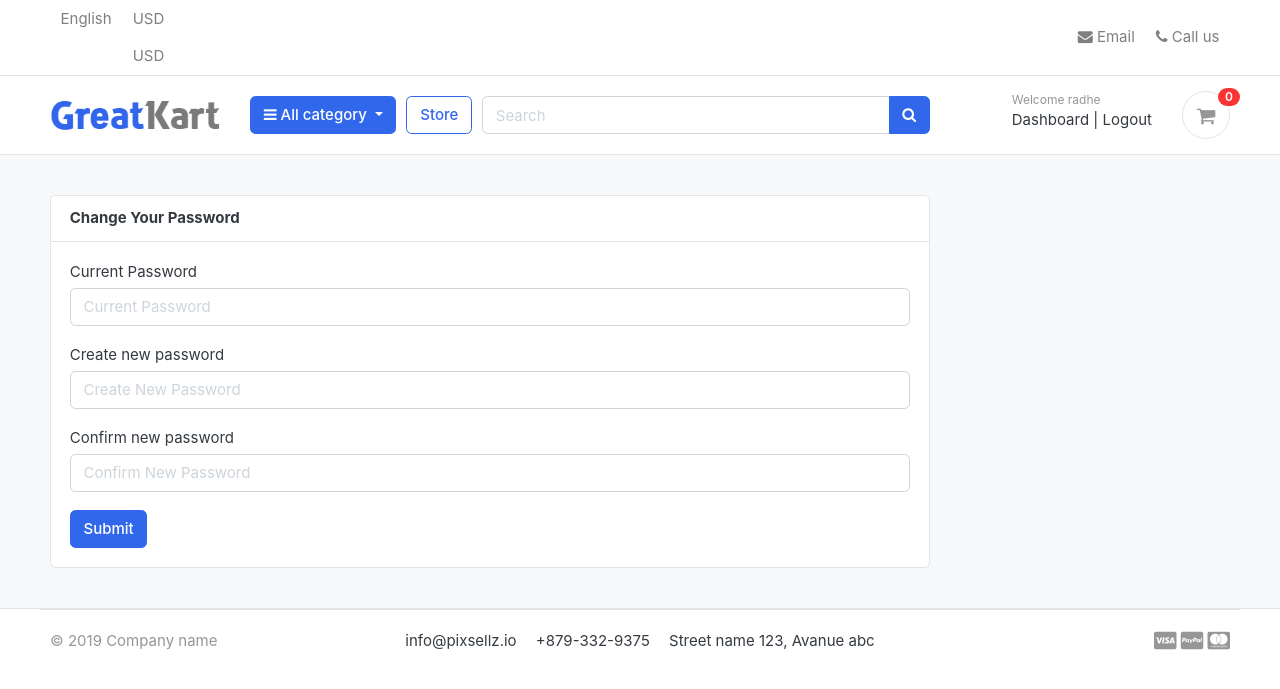
After one commit to ProgramerSalar/cart, a Django app: page /accounts/change_password/ in a window 1280 px wide. The commit adds this page. Shown: the top 689 px of the page. Run offline with Django 3.2, Linux system fonts and the light colour scheme; a user stored in the database is signed in; data comes from the database, SQL or seed files in the repository; both versions use the stored data as it was after the commit; some libraries are stand-ins or nearby versions; some web fonts are replaced.

Commit message:
change Password

```diff
--- a/accounts/urls.py
+++ b/accounts/urls.py
@@ -13,4 +13,5 @@ urlpatterns = [
     path('resetpassword_validate/<uidb64>/<token>/', views.resetpassword_validate, name='resetpassword_validate'),
     path('my_orders/' , views.my_orders , name='my_orders'),
     path('edit_profile/' , views.edit_profile , name='edit_profile'),
+    path('change_password/' , views.change_password , name='change_password'),
 ]
--- a/accounts/views.py
+++ b/accounts/views.py
@@ -230,7 +230,7 @@ def resetPassword(request):
     else:
         return render(request , 'accounts/resetPassword.html')
 
-
+@login_required(login_url='login')
 def my_orders(request):
     orders = Order.objects.filter(user = request.user , is_ordered=True).order_by('-created_at')
     context = {
@@ -238,7 +238,7 @@ def my_orders(request):
     }
     return render(request , 'accounts/my_orders.html' , context)
 
-
+@login_required(login_url='login')
 def edit_profile(request):
     userprofile = get_object_or_404(UserProfile, user=request.user)
     if request.method == 'POST':
@@ -260,3 +260,32 @@ def edit_profile(request):
 
     }
     return render(request, 'accounts/edit_profile.html', context)
+
+
+
+@login_required(login_url='login')
+def change_password(request):
+    if request.method == 'POST':
+        current_password = request.POST['current_password']
+        new_password = request.POST['new_password']
+        confirm_password = request.POST['confirm_password']
+
+        user = Account.objects.get(username__exact = request.user.username)
+
+        if new_password == confirm_password:
+            success = user.check_password(current_password)
+            if success:
+                user.set_password(new_password)
+                user.save()
+                # auth.logout(request)
+                messages.success(request , 'Password updated successfully.')
+                return redirect('change_password')
+            else:
+                messages.error(request , 'Please enter valid current Password')
+                return redirect('change_password')
+
+        else:
+            messages.error(request , 'Password Does not match !')
+            return redirect('change_password')
+
+    return render(request , 'accounts/change_password.html')
--- a/greatcart/settings.py
+++ b/greatcart/settings.py
@@ -140,6 +140,8 @@ MEDIA_URL = '/media/'
 MEDIA_ROOT = BASE_DIR /'media'
 
 
+MEDIA_URL = '/media/'
+STATIC_ROOT = BASE_DIR /'static'
 
 from django.contrib.messages import constants as messages
 
--- /dev/null
+++ b/templates/accounts/change_password.html
@@ -0,0 +1,52 @@
+{% extends 'base.html' %}
+
+
+{% block content %}
+
+<section class="section-conten padding-y bg">
+
+{% include 'includes/alerts.html' %}
+<div class="container">
+	<div class="row">
+	{% comment %} {% include 'includes/dashboard_sidebar.html' %} {% endcomment %}
+	<main class="col-md-9">
+		<article class="card">
+		<header class="card-header">
+			<strong class="d-inline-block mr-3">Change Your Password</strong>
+
+		</header>
+		<div class="card-body">
+			<div class="row">
+			<div class="col-md-12">
+				<form action="{% url 'change_password' %}" method="POST">
+					{% csrf_token %}
+
+					<div class="form-group">
+						<label>Current Password</label>
+						<input type="password" name="current_password" placeholder="Current Password" class="form-control" required>
+					</div>
+					<div class="form-group">
+						<label>Create new password</label>
+						<input type="password" name="new_password" placeholder="Create New Password" class="form-control" required>
+					</div>
+					<div class="form-group">
+						<label>Confirm new password</label>
+						<input type="password" name="confirm_password" placeholder="Confirm New Password" class="form-control" required>
+					</div>
+
+					<input type="submit" value="Submit" class="btn btn-primary">
+				</form>
+			</div>
+
+			</div> <!-- row.// -->
+		</div> <!-- card-body .// -->
+
+		</article> <!-- order-group.// -->
+	</main>
+</div> <!-- row.// -->
+</div>
+
+
+</section>
+
+{% endblock %}
--- a/templates/includes/deshboard_sidebar.html
+++ b/templates/includes/deshboard_sidebar.html
@@ -4,7 +4,7 @@
         <a class="list-group-item {% if '/accounts/' == request.path %}active{% endif %}" href="{% url 'deshboard' %}"> Deshboard </a>
         <a class="list-group-item {% if '/my_orders/' in request.path %}active{% endif %}" href="{% url 'my_orders' %}"> My Orders </a>
         <a class="list-group-item {% if '/edit_profile/' in request.path %}active{% endif %}" href="{% url 'edit_profile'%}"> Edit Profile </a>
-        <a class="list-group-item" href="#"> Change Password </a>
+        <a class="list-group-item {% if '/change_password/' in request.path %}active{% endif %}" href="{% url 'change_password'%}"> Change Password </a>
 
     </ul>
     <br>
```
Also changed, not shown: db.sqlite3.
